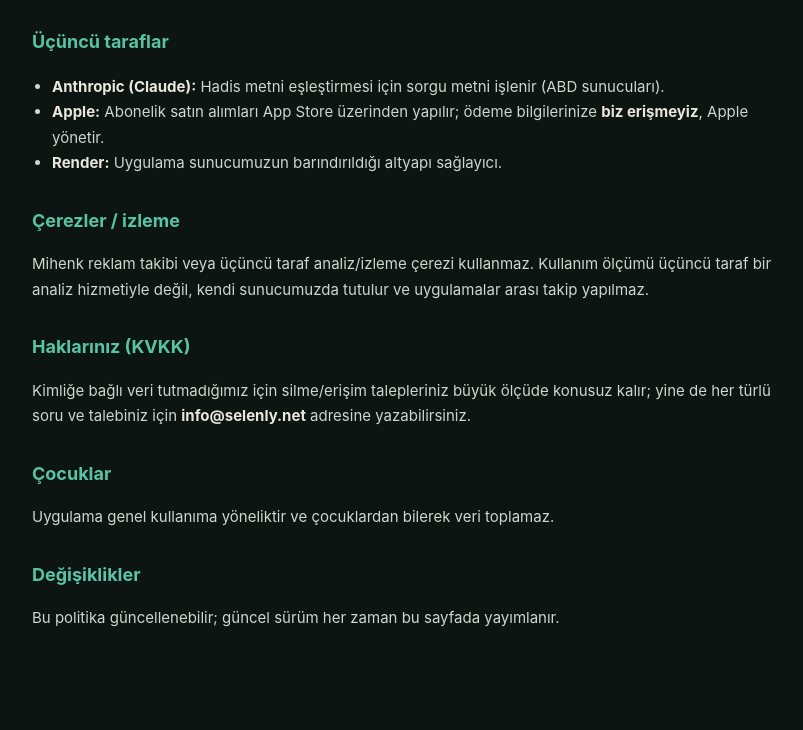
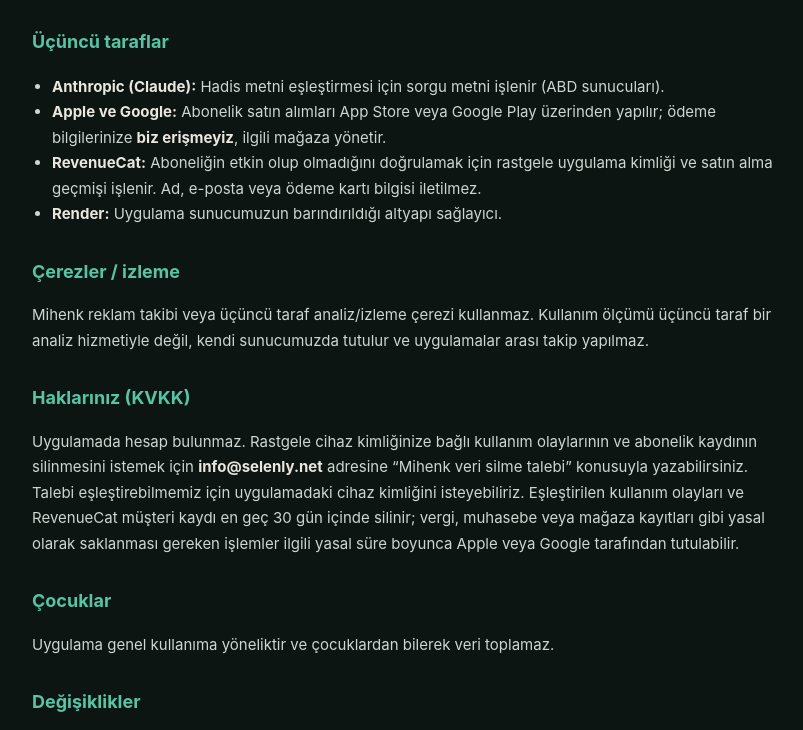
Before and after one commit to nurettinerzen/mihenk, a website: page gizlilik.html in a window 1280 px wide. Shown: the part 670-1400 px from the top of the page, without its empty margins (228-1031 px from the left). Drawn offline with Linux system fonts and the light colour scheme.

Commit message:
Build 31 ve Play veri silme metni

```diff
--- a/gizlilik.html
+++ b/gizlilik.html
@@ -41,8 +41,10 @@
   <h2>Üçüncü taraflar</h2>
   <ul>
     <li><strong>Anthropic (Claude):</strong> Hadis metni eşleştirmesi için sorgu metni işlenir (ABD sunucuları).</li>
-    <li><strong>Apple:</strong> Abonelik satın alımları App Store üzerinden yapılır; ödeme bilgilerinize
-    <strong>biz erişmeyiz</strong>, Apple yönetir.</li>
+    <li><strong>Apple ve Google:</strong> Abonelik satın alımları App Store veya Google Play üzerinden yapılır;
+    ödeme bilgilerinize <strong>biz erişmeyiz</strong>, ilgili mağaza yönetir.</li>
+    <li><strong>RevenueCat:</strong> Aboneliğin etkin olup olmadığını doğrulamak için rastgele uygulama kimliği
+    ve satın alma geçmişi işlenir. Ad, e-posta veya ödeme kartı bilgisi iletilmez.</li>
     <li><strong>Render:</strong> Uygulama sunucumuzun barındırıldığı altyapı sağlayıcı.</li>
   </ul>
 
@@ -51,8 +53,11 @@
   analiz hizmetiyle değil, kendi sunucumuzda tutulur ve uygulamalar arası takip yapılmaz.</p>
 
   <h2>Haklarınız (KVKK)</h2>
-  <p>Kimliğe bağlı veri tutmadığımız için silme/erişim talepleriniz büyük ölçüde konusuz kalır; yine de her türlü
-  soru ve talebiniz için <strong>info@selenly.net</strong> adresine yazabilirsiniz.</p>
+  <p>Uygulamada hesap bulunmaz. Rastgele cihaz kimliğinize bağlı kullanım olaylarının ve abonelik kaydının
+  silinmesini istemek için <strong>info@selenly.net</strong> adresine “Mihenk veri silme talebi” konusuyla
+  yazabilirsiniz. Talebi eşleştirebilmemiz için uygulamadaki cihaz kimliğini isteyebiliriz. Eşleştirilen kullanım
+  olayları ve RevenueCat müşteri kaydı en geç 30 gün içinde silinir; vergi, muhasebe veya mağaza kayıtları gibi
+  yasal olarak saklanması gereken işlemler ilgili yasal süre boyunca Apple veya Google tarafından tutulabilir.</p>
 
   <h2>Çocuklar</h2>
   <p>Uygulama genel kullanıma yöneliktir ve çocuklardan bilerek veri toplamaz.</p>
```
Also changed, not shown: 1 other file.
